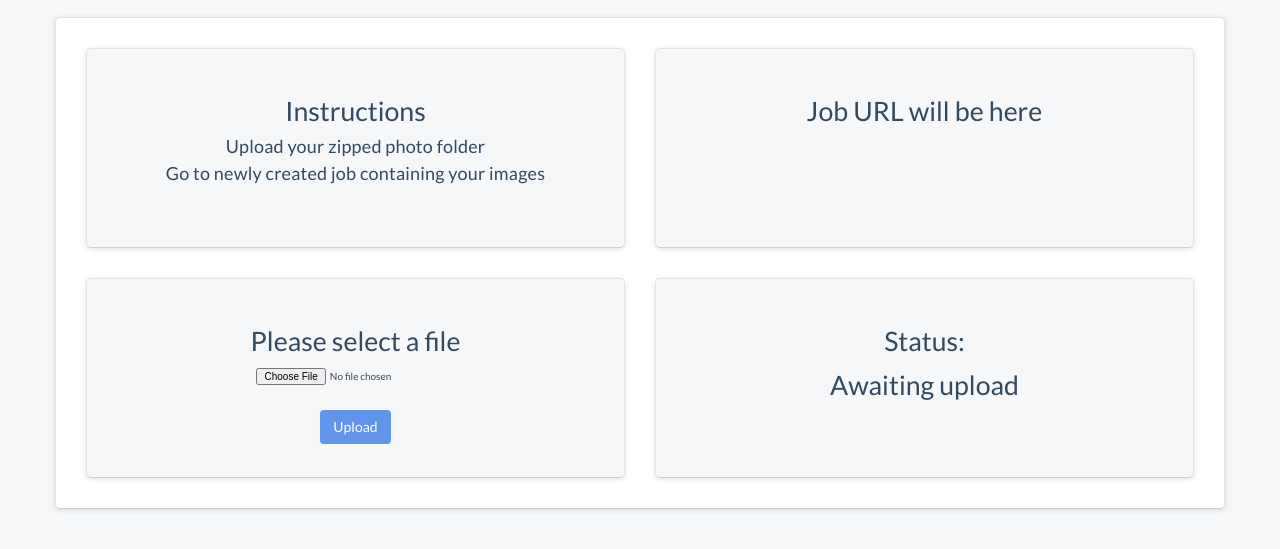
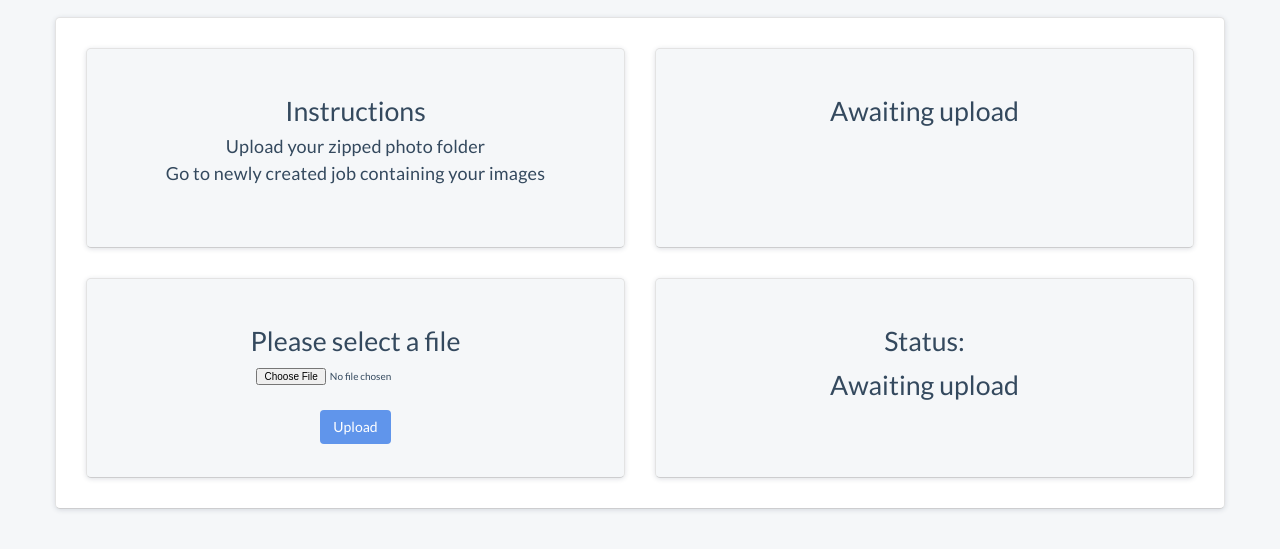
Before and after one commit to onewland/cf-image-upload-hack-2017, a website: page views/main.html in a window 1280 px wide. Shown: the part 83-632 px from the top of the page. Drawn offline with nearby package versions, Linux system fonts and the light colour scheme; files that its build step writes are made by us from their sources; files whose address does not match are found by name.

Commit message:
reword page

```diff
--- a/views/main.html
+++ b/views/main.html
@@ -56,7 +56,7 @@
       <div class="row">
         <div class="jumbotron col-md-6 col-md-offset-3">
           <a href="#" id="cf_job_url" style="display: none;"><h2>Link to Job</h2></a>
-          <h2 id="cf_job_preflight">Job URL will be here</h2>
+          <h2 id="cf_job_preflight">Awaiting upload</h2>
         </div>
       </div>
       <div class="row">
```
